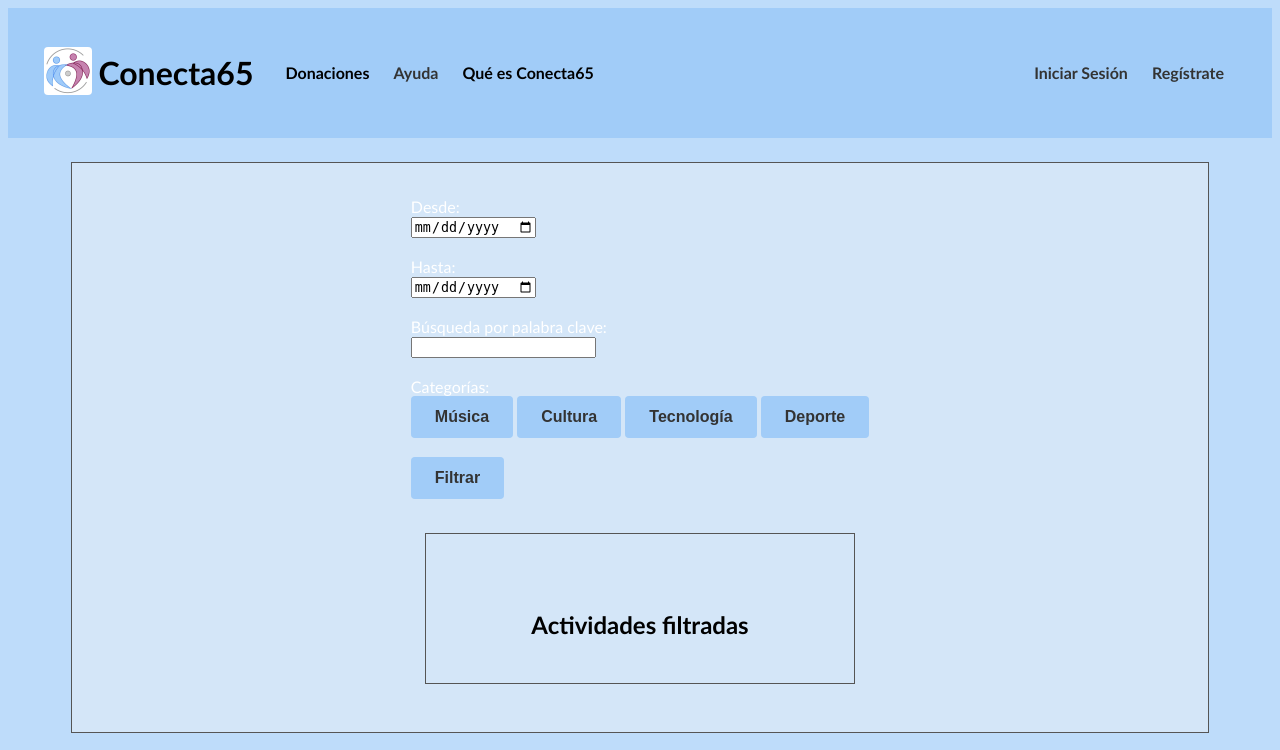
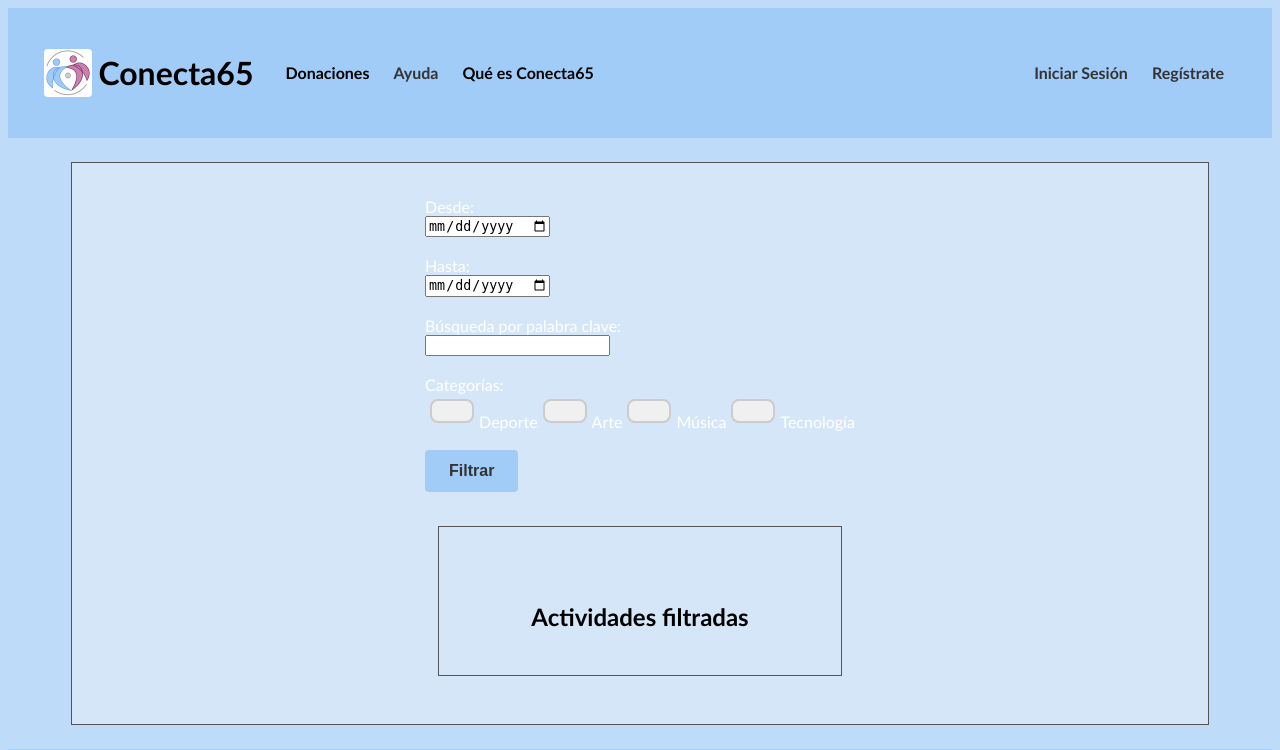
Before and after one commit to evsant02/Aplicaciones-Web, a PHP site: page /AW/vistaActividadesFiltradas.php in a window 1280 px wide. Shown: the top 750 px of the page. Run offline with PHP 8.4, Linux system fonts and the light colour scheme.

Commit message:
botones en check mejor

```diff
--- a/p3_g1/JS/lateral.js
+++ b/p3_g1/JS/lateral.js
@@ -6,13 +6,17 @@ document.addEventListener("DOMContentLoaded", () => {
         const inicio = document.getElementById("fechaInicio").value;
         const final = document.getElementById("fechaFinal").value;
         const texto = document.getElementById("texto").value;
+        const tipos = Array.from(document.querySelectorAll('input[name="tipo"]:checked'))
+                     .map(el => el.value)
+                     .join(',');
 
-        filtrarActividadesPorFecha(inicio, final, texto);
+        filtrarActividadesPorFecha(inicio, final, texto, tipos);
     });
   }
 });
 
-  function filtrarActividadesPorFecha(inicio, final, texto) {
+  function filtrarActividadesPorFecha(inicio, final, texto, tipos) {
+    console.log(tipos);
     const params = new URLSearchParams({ inicio, final, texto }).toString();
     const rutaPHP = 'includes/actividadesFiltradas/ajaxfiltro.php';
     fetch(rutaPHP+'?'+params)
--- a/p3_g1/includes/comun/barraLateral.php
+++ b/p3_g1/includes/comun/barraLateral.php
@@ -18,10 +18,10 @@ class barraLateral
         echo '<label for="texto">Búsqueda por palabra clave:</label><br>';
         echo '<input type="text" id="texto" name ="texto"><br><br>';
         echo '<label>Categorías:</label><br>';
-        $categorias = ['salud' => 'Música', 'cultura' => 'Cultura', 'tecnologia' => 'Tecnología', 'deporte' => 'Deporte'];
-        foreach ($categorias as $clave => $nombre) {
-            echo '<button type="button" class="btnCategoria" data-categoria="' . $clave . '">' . $nombre . '</button> ';
-        }
+        echo '<label><input type="checkbox" class="filtro-btn" name="tipo" value="deporte">Deporte</label>';
+        echo '<label><input type="checkbox" class="filtro-btn" name="tipo" value="arte">Arte</label>';
+        echo '<label><input type="checkbox" class="filtro-btn" name="tipo" value="musica">Música</label>';
+        echo '<label><input type="checkbox" class="filtro-btn" name="tipo" value="tecnologia">Tecnología</label>';
         echo '<br><br>';
         echo '<button type="button" id="botonFiltro">Filtrar</button>';
         echo '</form>';
@@ -30,3 +30,24 @@ class barraLateral
         return ob_get_clean(); // Devolver el contenido del buffer
     }
 }
+?>
+<style>
+  .filtro-btn {
+    appearance: none;
+    -webkit-appearance: none;
+    background-color: #f0f0f0;
+    border: 2px solid #ccc;
+    padding: 10px 20px;
+    border-radius: 8px;
+    margin: 5px;
+    cursor: pointer;
+    font-size: 1rem;
+    transition: background-color 0.2s, border-color 0.2s;
+  }
+
+  .filtro-btn:checked {
+    background-color: #007BFF;
+    color: white;
+    border-color: #0056b3;
+  }
+</style>
```
